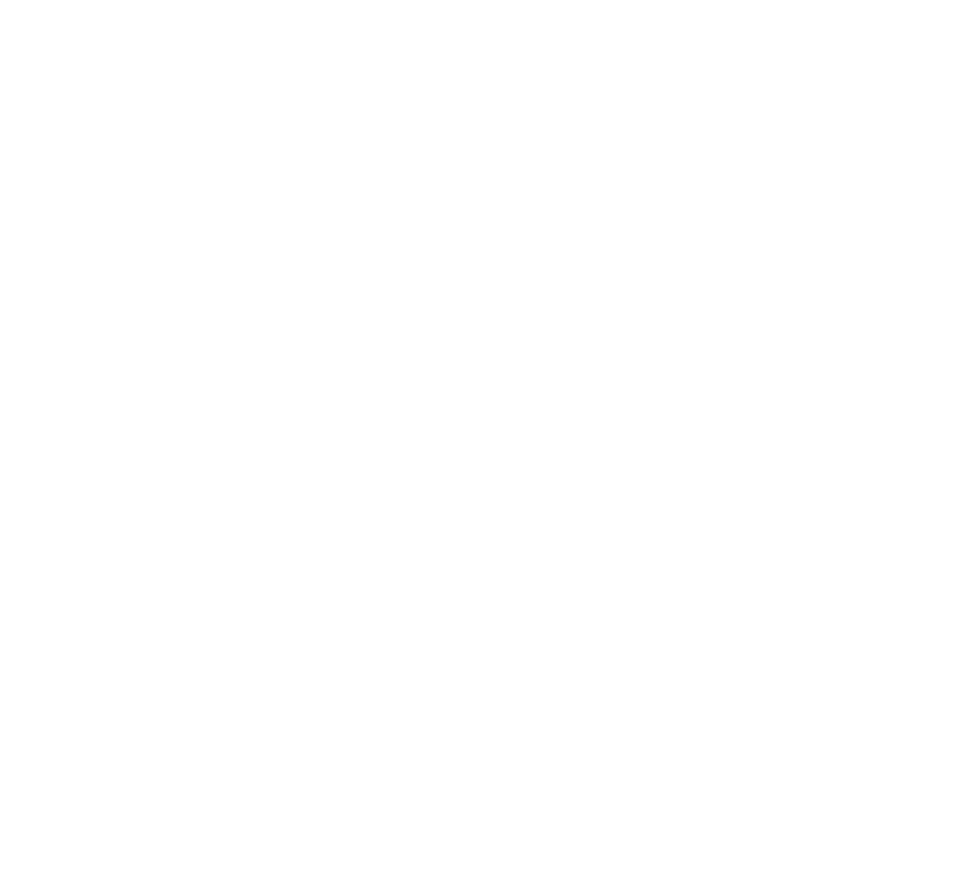
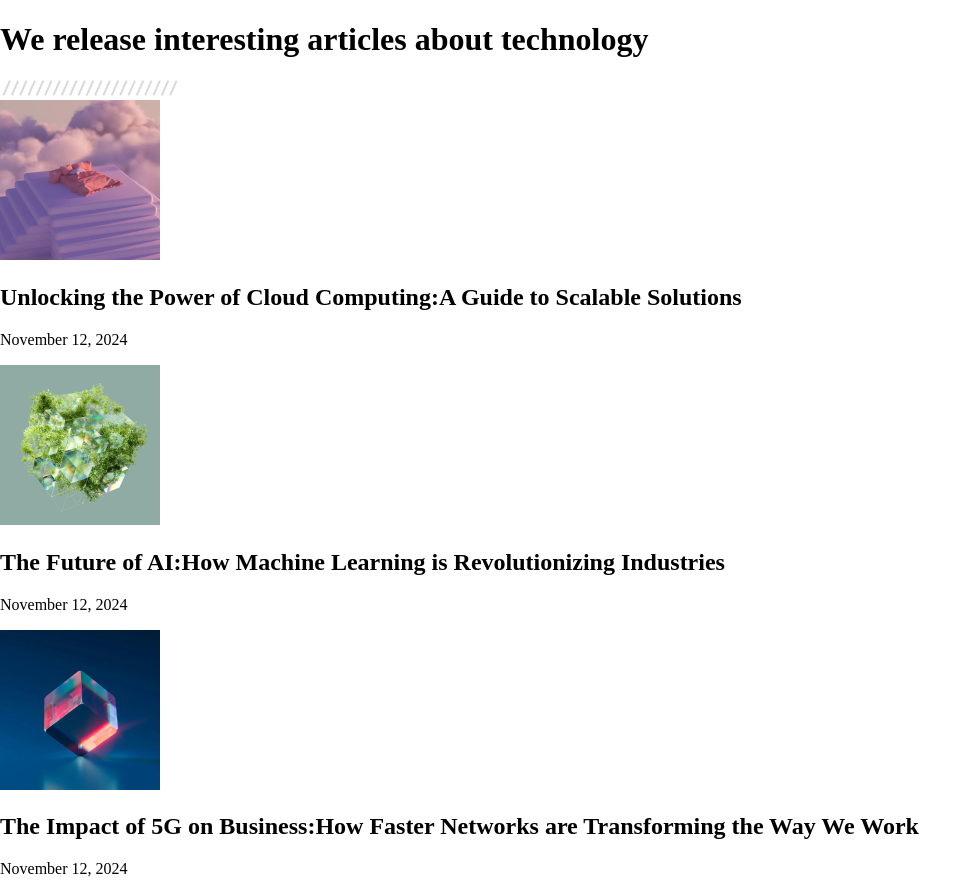
Before and after one commit to Niladri-Aich/dev-challenges-simple-article-listing-master, a plain HTML site: page index.html in a window 1280 px wide. Shown: the whole page, without its empty margins (0-980 px from the left). Before the commit the page ends 800 px from the top, so only its background shows below. Drawn offline with Linux system fonts and the light colour scheme.

Commit message:
Add HTML Code for the basic Structure

```diff
--- a/index.html
+++ b/index.html
@@ -7,6 +7,34 @@
     <link rel="stylesheet" href="style.css">
 </head>
 <body>
+    <div class="hero">
+            <div class="heading">
+                <h1>We release interesting articles about technology</h1>
+            </div>
+            <img src="resources/Seperator.svg" alt="">
+            <div class="elem">
+                <img src="resources/photo_1.png" alt="">
+                <div class="description">
+                    <h2>Unlocking the Power of Cloud Computing:A Guide to Scalable Solutions</h2>
+                    <p>November 12, 2024</p>
+                </div>
+            </div>
+            <div class="elem">
+                <img src="resources/photo_3.png" alt="">
+                <div class="description">
+                    <h2>The Future of AI:How Machine Learning is Revolutionizing Industries</h2>
+                    <p>November 12, 2024</p>
+                </div>
+            </div>
+            <div class="elem">
+                <img src="resources/photo_2.png" alt="">
+                <div class="description">
+                    <h2>The Impact of 5G on Business:How Faster Networks are Transforming the Way We Work</h2>
+                    <p>November 12, 2024</p>
+                </div>
+            </div>
 
+
+    </div>
 </body>
 </html>
```
